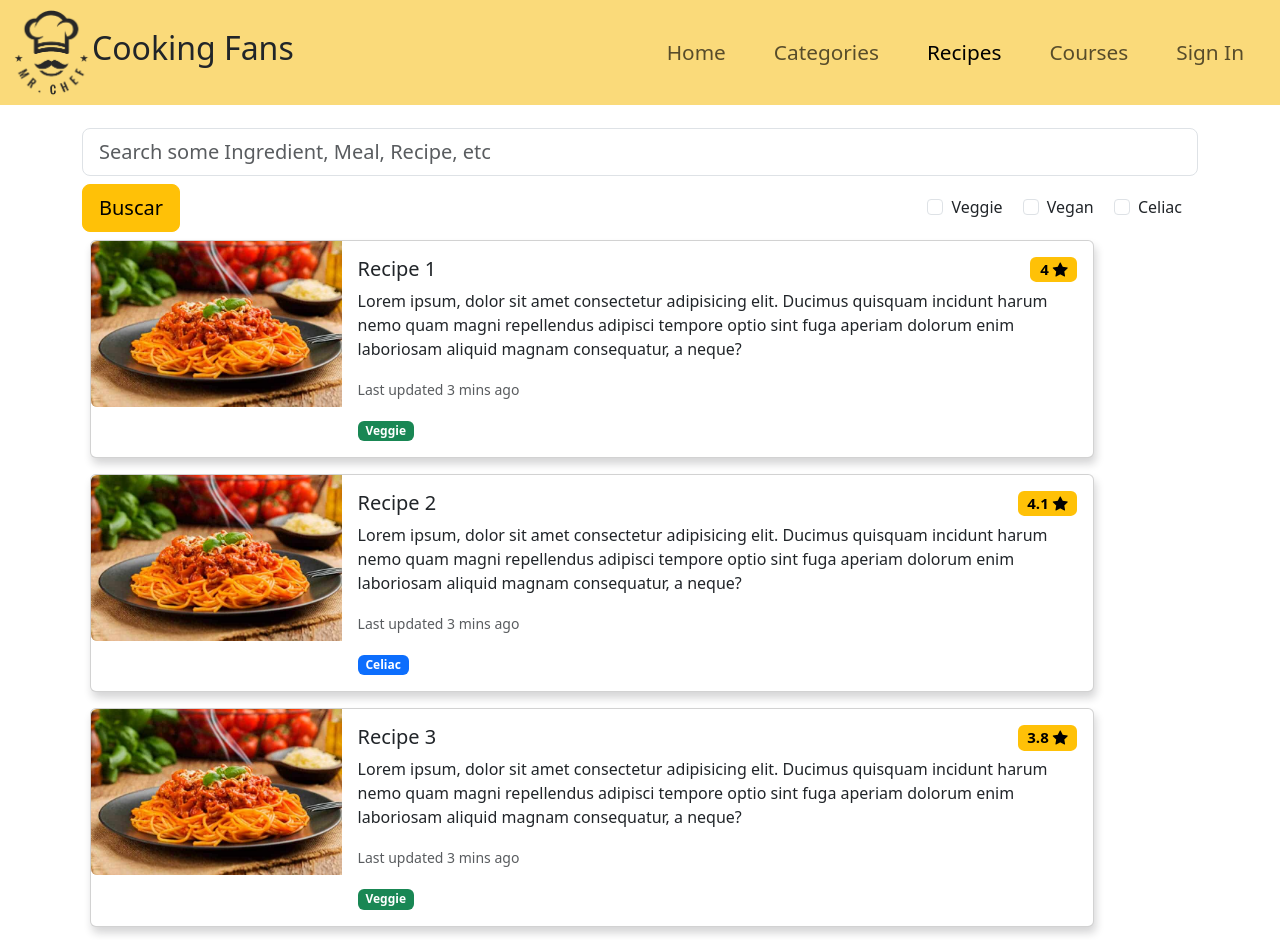
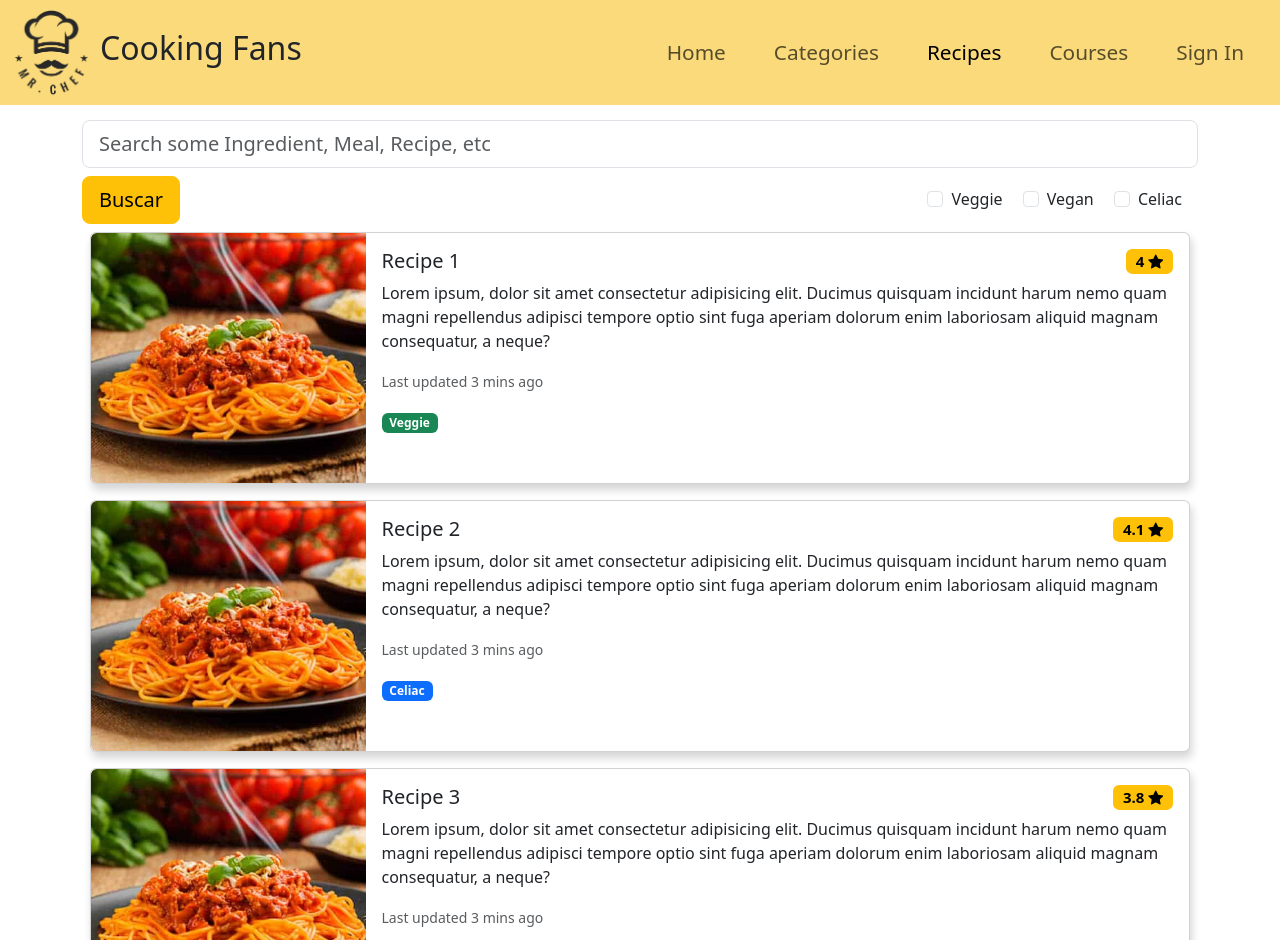
Before and after one commit to EricQuinterX/ch-cookingfans, a plain HTML site: page pages/recipes.html in a window 1280 px wide. Shown: the top 940 px of the page. Drawn offline with nearby package versions, Linux system fonts and the light colour scheme.

Commit message:
entrega final parte 1

```diff
--- a/pages/recipes.html
+++ b/pages/recipes.html
@@ -48,7 +48,7 @@
     </nav>
   </header>
   <main class="container">
-    <section>
+    <section class="mt-4">
       <form action="">
         <input class="form-control form-control-lg" type="text" placeholder="Search some Ingredient, Meal, Recipe, etc"
           aria-label=".form-control-lg example" />
@@ -75,7 +75,7 @@
     </section>
 
     <section class="my-2">
-      <article class="card card-full mb-3">
+      <article class="card mb-3">
         <div class="row g-0">
           <div class="col-md-3">
             <img src="../img/receta-default.jpg" class="img-fluid rounded-start" alt="foto de una receta" />
@@ -102,7 +102,7 @@
           </div>
         </div>
       </article>
-      <article class="card card-full mb-3">
+      <article class="card mb-3">
         <div class="row g-0">
           <div class="col-md-3">
             <img src="../img/receta-default.jpg" class="img-fluid rounded-start" alt="foto de una receta" />
@@ -129,7 +129,7 @@
           </div>
         </div>
       </article>
-      <article class="card card-full mb-3">
+      <article class="card mb-3">
         <div class="row g-0">
           <div class="col-md-3">
             <img src="../img/receta-default.jpg" class="img-fluid rounded-start" alt="foto de una receta" />
@@ -156,7 +156,7 @@
           </div>
         </div>
       </article>
-      <article class="card card-full mb-3">
+      <article class="card mb-3">
         <div class="row g-0">
           <div class="col-md-3">
             <img src="../img/receta-default.jpg" class="img-fluid rounded-start" alt="foto de una receta" />
@@ -183,7 +183,7 @@
           </div>
         </div>
       </article>
-      <article class="card card-full mb-3">
+      <article class="card mb-3">
         <div class="row g-0">
           <div class="col-md-3">
             <img src="../img/receta-default.jpg" class="img-fluid rounded-start" alt="foto de una receta" />
@@ -210,7 +210,7 @@
           </div>
         </div>
       </article>
-      <article class="card card-full mb-3">
+      <article class="card mb-3">
         <div class="row g-0">
           <div class="col-md-3">
             <img src="../img/receta-default.jpg" class="img-fluid rounded-start" alt="foto de una receta" />
--- a/scss/general/_card.scss
+++ b/scss/general/_card.scss
@@ -1,10 +1,9 @@
 @import '../utilidades/colores';
 
-@mixin card-style($width) {
+.card-style {
     border: none;
     border-radius: 0;
     margin: 0 0.5em;
-    width: $width;
     box-shadow: 2px 6px 8px 0 rgba(22, 22, 26, 0.18);
 
     &:hover {
@@ -13,11 +12,12 @@
 }
 
 .card {
-    @include card-style(300px);
+    @extend .card-style;
 
     img {
         max-width: 100%;
-        max-height: 100%;
+        height: 250px;
+        object-fit: cover;
     }
 
     .card-body {
@@ -27,7 +27,3 @@
         }
     }
 }
-
-.card-full {
-    @include card-style(90%);
-}
--- a/scss/general/_mq-desktop.scss
+++ b/scss/general/_mq-desktop.scss
@@ -0,0 +1,12 @@
+@media screen and (min-width: 1200px){
+    body {
+        display: flex;
+        flex-direction: column;
+        align-items: center;
+    }
+
+
+    main {
+        width: 1200px;
+    }
+}
--- a/scss/general/_nav.scss
+++ b/scss/general/_nav.scss
@@ -15,6 +15,7 @@ nav {
         h1 {
             display: inline; /* Convierto el h1 en etiqueta de linea */
             font-size: 2em;
+            margin-left: .5rem;
         }
     }
 
--- a/scss/style.scss
+++ b/scss/style.scss
@@ -6,7 +6,9 @@
 
 @import 'general/nav';
 
+@import 'general/mq-desktop';
+
 main {
-    margin-top: 8rem;
+    margin-top: 6rem;
     margin-bottom: 2rem;
 }
```
Also changed, not shown: index.html (+7 -5 lines), pages/categories.html (+1 -1 lines), pages/courses.html (+2 -9 lines), css/main.css, scss/general/_mq-tablet.scss (deleted), 1 other file.
